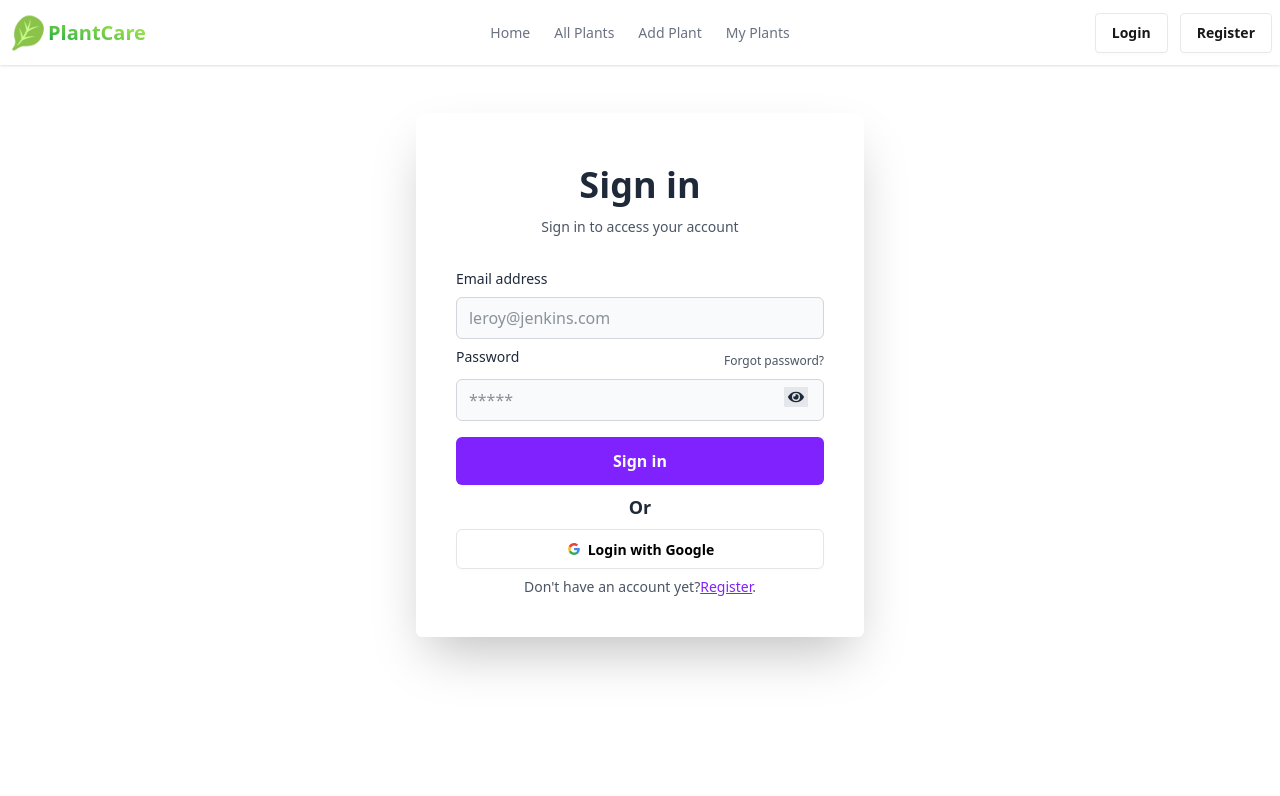
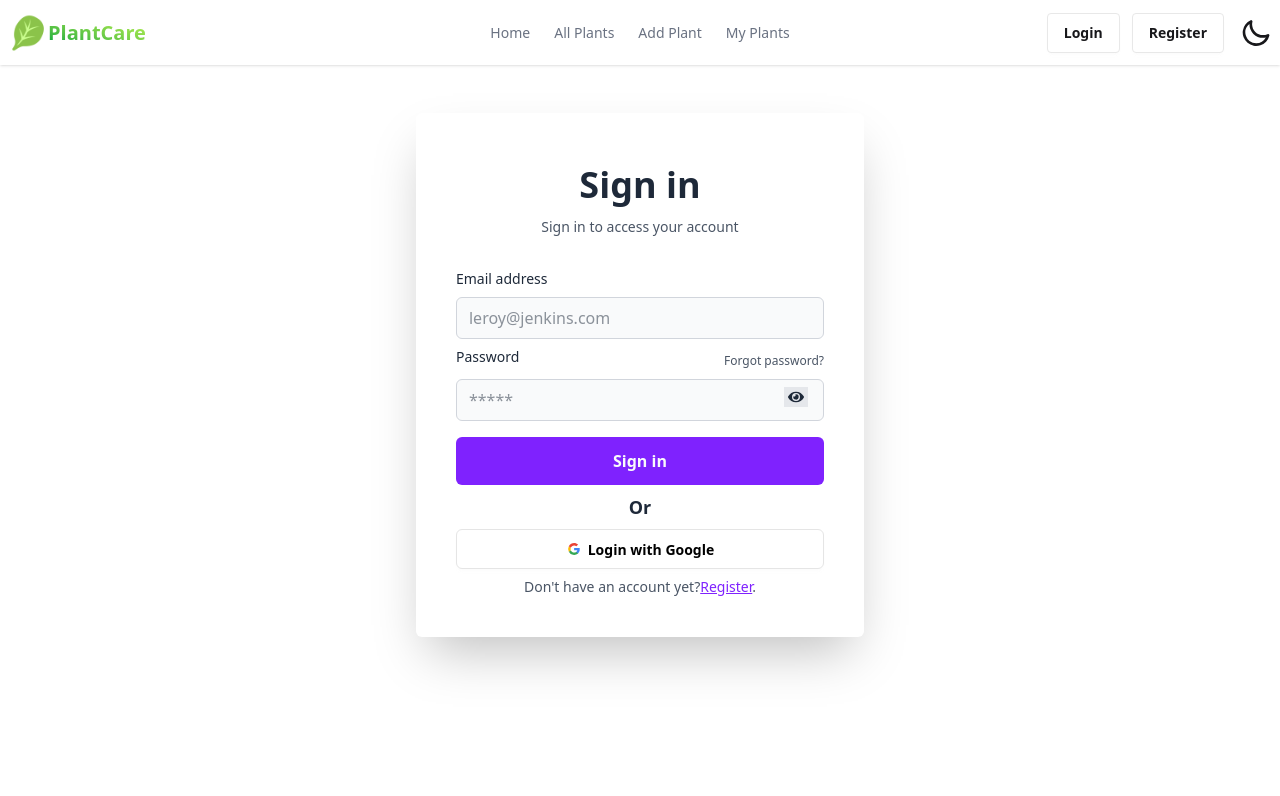
Before and after one commit to atik735/Plant-care-client, a React (Vite) app: page /login in a window 1280 px wide. Shown: the top 796 px of the page. Built offline with nearby package versions, Linux system fonts and the light colour scheme; no server answers.

Commit message:
modified nav

```diff
--- a/src/Components/Navbar.jsx
+++ b/src/Components/Navbar.jsx
@@ -1,11 +1,28 @@
-import React, { useContext } from 'react';
+import React, { useContext, useEffect, useState } from 'react';
 import { Link, NavLink } from 'react-router';
 import { AuthContext } from '../Contexts/AuthContext';
 import Swal from 'sweetalert2';
 import logo from "../assets/logo.png"
+import { Tooltip as ReactTooltip } from "react-tooltip";
+
 
 const Navbar = () => {
 
+  const [theme, setTheme] = useState(
+    localStorage.getItem("theme") ? localStorage.getItem("theme") : "light"
+  );
+  const handleToggle = (e) => {
+    if (e.target.checked) {
+      setTheme("dark");
+    } else {
+      setTheme("light");
+    }
+  };
+  useEffect(() => {
+    localStorage.setItem("theme", theme);
+    const localThem = localStorage.getItem("theme");
+    document.querySelector("html").setAttribute("data-theme", localThem);
+  }, [theme]);
 
       const {user,signOutUser} = useContext(AuthContext)
   // console.log(user);
@@ -50,7 +67,7 @@
         }
 >Add Plant</NavLink></li>
 
-	<li><NavLink to='/myplants' className={({ isActive }) =>
+	<li><NavLink to={`/myplants/email/${user?.email}`} className={({ isActive }) =>
           isActive
             ? "text-green-600 font-bold"
             : "text-gray-500"
@@ -88,10 +105,9 @@
 
   {user ? (
   <>
-<div className="tooltip tooltip-left" data-tip={user.displayName}>
     <div className="dropdown dropdown-end">
       <div tabIndex={0} className="avatar cursor-pointer">
-        <div className="w-10 h-10 rounded-full overflow-hidden">
+        <div data-tooltip-id="my-tooltip-2" className="w-10 h-10 rounded-full overflow-hidden">
           <img src={user.photoURL} alt="User" className="w-full h-full object-cover" />
         </div>
       </div>
@@ -107,7 +123,12 @@
         </li>
       </ul>
     </div>
-    </div>
+          <ReactTooltip
+        id="my-tooltip-2"
+        place="left"
+        variant="info"
+        content={user.displayName}
+      />
   </>
 ) : (
   <div className="space-x-3">
@@ -124,8 +145,28 @@
             Sign Out
           </button></div>}
 
+<label className="swap ml-1 swap-rotate">
+          {/* this hidden checkbox controls the state */}
+          <input type="checkbox" onChange={handleToggle} />
 
+          {/* sun icon */}
+          <svg
+            className="swap-on h-8 w-8 fill-current"
+            xmlns="http://www.w3.org/2000/svg"
+            viewBox="0 0 24 24"
+          >
+            <path d="M5.64,17l-.71.71a1,1,0,0,0,0,1.41,1,1,0,0,0,1.41,0l.71-.71A1,1,0,0,0,5.64,17ZM5,12a1,1,0,0,0-1-1H3a1,1,0,0,0,0,2H4A1,1,0,0,0,5,12Zm7-7a1,1,0,0,0,1-1V3a1,1,0,0,0-2,0V4A1,1,0,0,0,12,5ZM5.64,7.05a1,1,0,0,0,.7.29,1,1,0,0,0,.71-.29,1,1,0,0,0,0-1.41l-.71-.71A1,1,0,0,0,4.93,6.34Zm12,.29a1,1,0,0,0,.7-.29l.71-.71a1,1,0,1,0-1.41-1.41L17,5.64a1,1,0,0,0,0,1.41A1,1,0,0,0,17.66,7.34ZM21,11H20a1,1,0,0,0,0,2h1a1,1,0,0,0,0-2Zm-9,8a1,1,0,0,0-1,1v1a1,1,0,0,0,2,0V20A1,1,0,0,0,12,19ZM18.36,17A1,1,0,0,0,17,18.36l.71.71a1,1,0,0,0,1.41,0,1,1,0,0,0,0-1.41ZM12,6.5A5.5,5.5,0,1,0,17.5,12,5.51,5.51,0,0,0,12,6.5Zm0,9A3.5,3.5,0,1,1,15.5,12,3.5,3.5,0,0,1,12,15.5Z" />
+          </svg>
 
+          {/* moon icon */}
+          <svg
+            className="swap-off h-8 w-8 fill-current"
+            xmlns="http://www.w3.org/2000/svg"
+            viewBox="0 0 24 24"
+          >
+            <path d="M21.64,13a1,1,0,0,0-1.05-.14,8.05,8.05,0,0,1-3.37.73A8.15,8.15,0,0,1,9.08,5.49a8.59,8.59,0,0,1,.25-2A1,1,0,0,0,8,2.36,10.14,10.14,0,1,0,22,14.05,1,1,0,0,0,21.64,13Zm-9.5,6.69A8.14,8.14,0,0,1,7.08,5.22v.27A10.15,10.15,0,0,0,17.22,15.63a9.79,9.79,0,0,0,2.1-.22A8.11,8.11,0,0,1,12.14,19.73Z" />
+          </svg>
+        </label>
 
 </div>
 </div>
```
